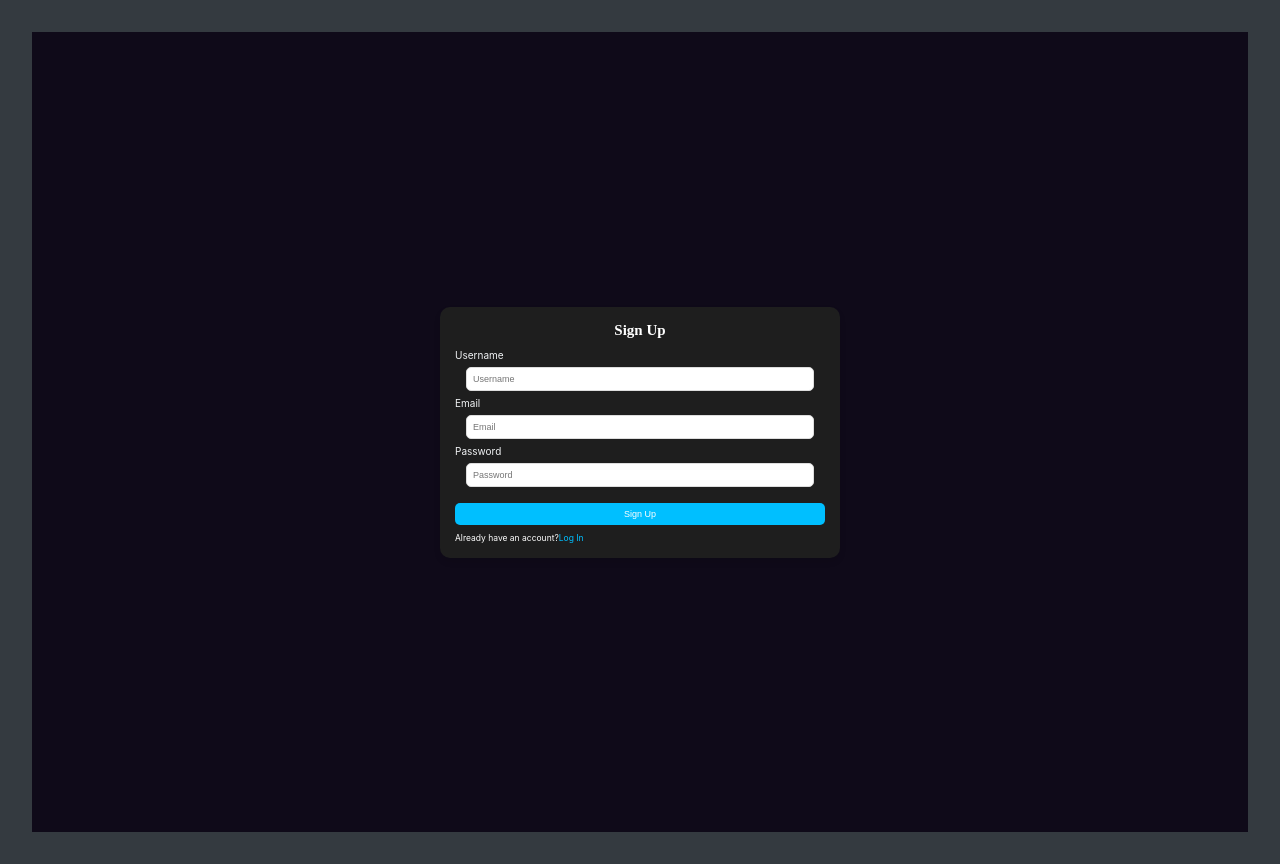
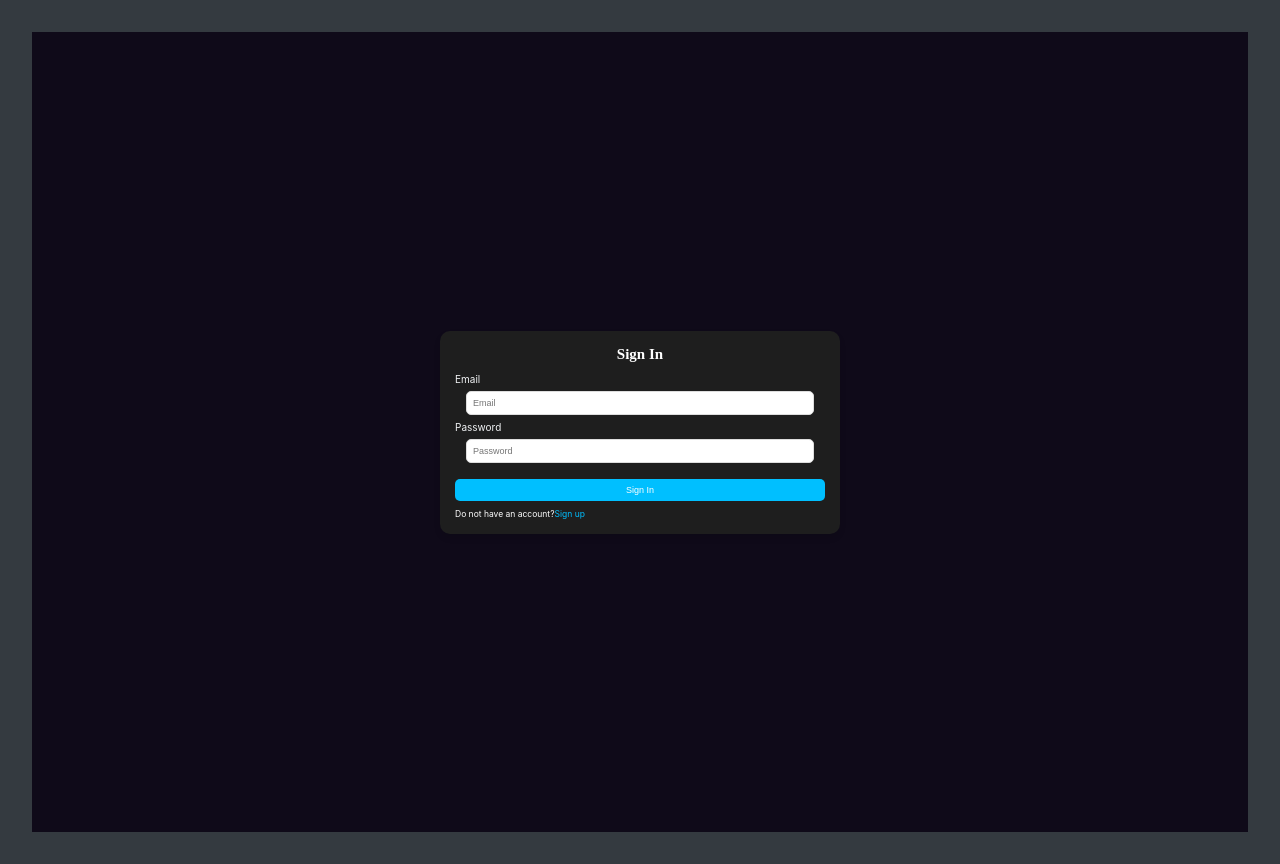
Before and after one commit to ahmad-abouamoun/Quizzes, a React (Create React App) app in the folder react-quiz/: page / in a window 1280 px wide. Both pictures are taken after a click on the element "Log In". Built offline with nearby package versions, Linux system fonts and the light colour scheme.

Commit message:
fixed the navigation between the login and signup

```diff
--- a/react-quiz/src/Register.jsx
+++ b/react-quiz/src/Register.jsx
@@ -1,4 +1,5 @@
 import styles from "./auth.module.css";
+import {useQuiz} from "./context/QuizContext";
 import useForm from "./hooks/useForm";
 
 const Register = () => {
@@ -7,6 +8,7 @@ const Register = () => {
         email: "",
         password: "",
     });
+    const {setLogged, setChange} = useQuiz();
 
     const handleSubmit = async (e) => {
         e.preventDefault();
@@ -51,7 +53,7 @@ const Register = () => {
                 <button type="submit">Sign Up</button>
                 <p>
                     Already have an account?
-                    <span className={styles.loginLink} onClick={() => console.log("clicked")}>
+                    <span className={styles.loginLink} onClick={() => setChange(true)}>
                         Log In
                     </span>
                 </p>
--- a/react-quiz/src/context/QuizContext.js
+++ b/react-quiz/src/context/QuizContext.js
@@ -7,6 +7,10 @@ export const QuizProvider = ({children}) => {
     const [logged, setLogged] = useState(false);
     const [change, setChange] = useState(false);
     const [quiz, setQuiz] = useState("");
-    return <QuizContext.Provider value={{quiz, setQuiz}}>{children}</QuizContext.Provider>;
+    return (
+        <QuizContext.Provider value={{quiz, setQuiz, logged, setLogged, change, setChange}}>
+            {children}
+        </QuizContext.Provider>
+    );
 };
 export const useQuiz = () => useContext(QuizContext);
--- a/react-quiz/src/login.jsx
+++ b/react-quiz/src/login.jsx
@@ -1,4 +1,5 @@
 import styles from "./auth.module.css";
+import {useQuiz} from "./context/QuizContext";
 import useForm from "./hooks/useForm";
 
 const Login = () => {
@@ -6,6 +7,7 @@ const Login = () => {
         email: "",
         password: "",
     });
+    const {setLogged, setChange} = useQuiz();
 
     const handleSubmit = async (e) => {
         e.preventDefault();
@@ -52,7 +54,7 @@ const Login = () => {
                 <button type="submit">Sign In</button>
                 <p>
                     Do not have an account?
-                    <span className={styles.loginLink} onClick={() => console.log("clicked")}>
+                    <span className={styles.loginLink} onClick={() => setChange(false)}>
                         Sign up
                     </span>
                 </p>
```
